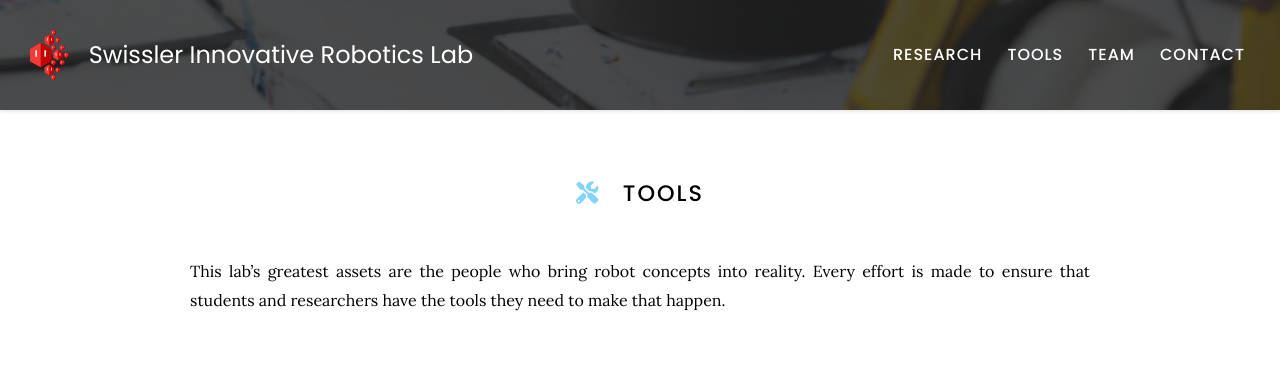
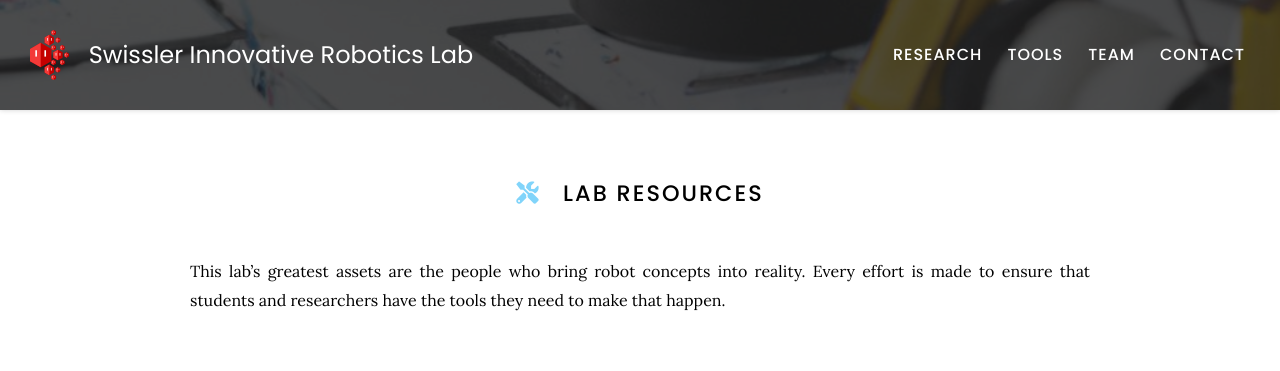
Before and after one commit to innovative-robotics/innovative-robotics.github.io, a Jekyll site: the page built from tools/index.md, in a window 1280 px wide. Shown: the top 371 px of the page. Built offline with Jekyll 4.4.1, drawn with Linux system fonts in a browser that asks for light colours.

Commit message:
Update index.md

```diff
--- a/tools/index.md
+++ b/tools/index.md
@@ -5,7 +5,7 @@ nav:
   tooltip: Software, datasets, and more
 ---
 
-# <i class="fas fa-tools"></i>Tools
+# <i class="fas fa-tools"></i>Lab Resources
 
 This lab's greatest assets are the people who bring robot concepts into reality. Every effort is made to ensure that students and researchers have the tools they need to make that happen.
 
```
